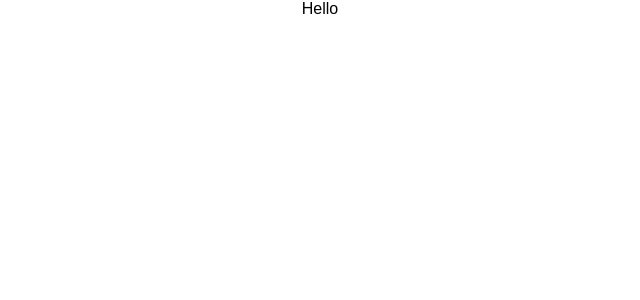
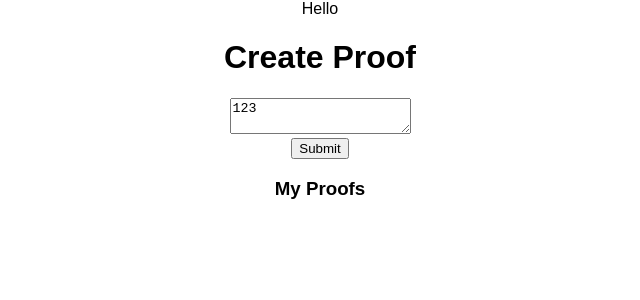
Before and after one commit to chainpoint/chainpoint-client-web, a React app: page / in a window 1280 px wide. Shown: the top 300 px of the page, without its empty margins (320-960 px from the left). Built offline with nearby package versions, Linux system fonts and the light colour scheme; the HTML template or start-up script is replaced by a standard one.

Commit message:
Add base components skeleton

```diff
--- a/package.json
+++ b/package.json
@@ -27,6 +27,7 @@
     "fs-extra": "3.0.1",
     "html-webpack-plugin": "2.29.0",
     "jest": "20.0.4",
+    "js-sha256": "^0.9.0",
     "object-assign": "4.1.1",
     "postcss-flexbugs-fixes": "3.2.0",
     "postcss-loader": "2.0.8",
--- a/src/App.js
+++ b/src/App.js
@@ -1,11 +1,25 @@
 import React, { Component } from 'react';
 import './App.css';
+import CreateProof from 'components/CreateProof';
+import MyProofs from 'components/MyProofs';
+import { sha256 } from 'js-sha256';
 
 class App extends Component {
+  state = {
+    proofs: []
+  };
+
+  onProofSubmit(value) {
+    const proofs = [sha256(value), ...this.state.proofs];
+    this.setState({proofs});
+  }
+
   render() {
     return (
       <div className="App">
         Hello
+        <CreateProof onSubmit={this.onProofSubmit.bind(this)} />
+        <MyProofs proofs={this.state.proofs} />
       </div>
     );
   }
--- /dev/null
+++ b/src/components/CreateProof/index.js
@@ -0,0 +1,19 @@
+import React, { Component } from 'react';
+
+export default class CreateProof extends Component {
+  state = {
+    text: '123'
+  };
+
+  render() {
+    const { onSubmit } = this.props;
+    return (
+      <form onSubmit={ event => {event.preventDefault(); onSubmit(this.state.text);  }  }>
+        <h1>Create Proof</h1>
+        <textarea value={this.state.text} onChange={ event => this.setState({text: event.target.value } )}>
+        </textarea><br />
+        <button type="submit">Submit</button>
+      </form>
+    );
+  }
+}
--- /dev/null
+++ b/src/components/MyProofs/index.js
@@ -0,0 +1,15 @@
+import  React, { Component } from 'react';
+
+export default class MyProofs extends Component {
+  render() {
+    const { proofs } = this.props;
+    return (
+      <div>
+        <h3>My Proofs</h3>
+        <ul>
+          { proofs.map((proof, i) => (<li key={i}>{proof}</li>) )}
+        </ul>
+      </div>
+    );
+  }
+}
```
Also changed, not shown: 1 other file (tests, documents, lock files or other folders).
